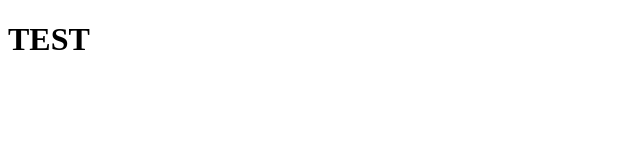
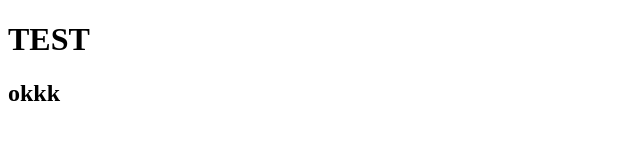
Before and after one commit to Louis7012/s1-2025-ihm, a plain HTML site: page index.html in a window 1280 px wide. Shown: the full height of the page, 0-640 px from the left. Drawn offline with Linux system fonts and the light colour scheme.

Commit message:
Update index.html

```diff
--- a/index.html
+++ b/index.html
@@ -7,5 +7,6 @@
 </head>
 <body>
     <h1>TEST</h1>
+    <h2>okkk</h2>
  </body>
  </html>
```
